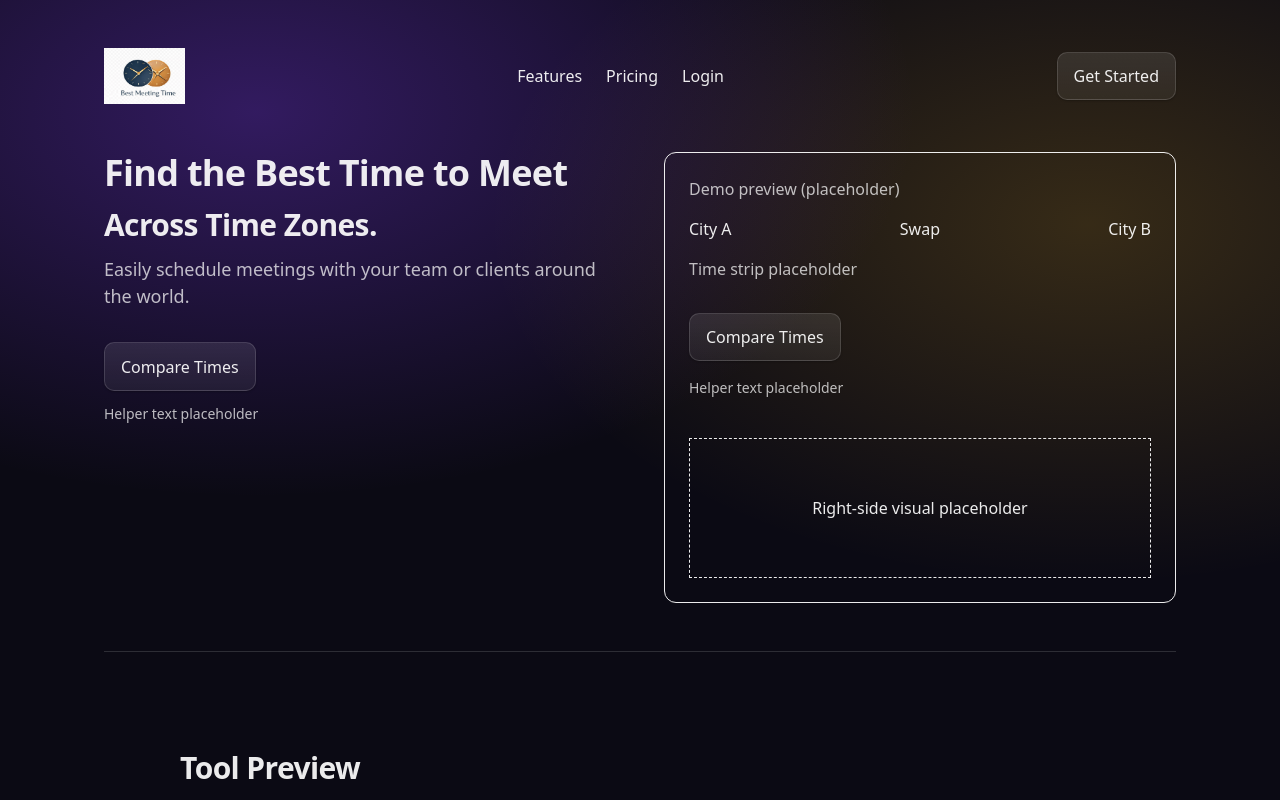
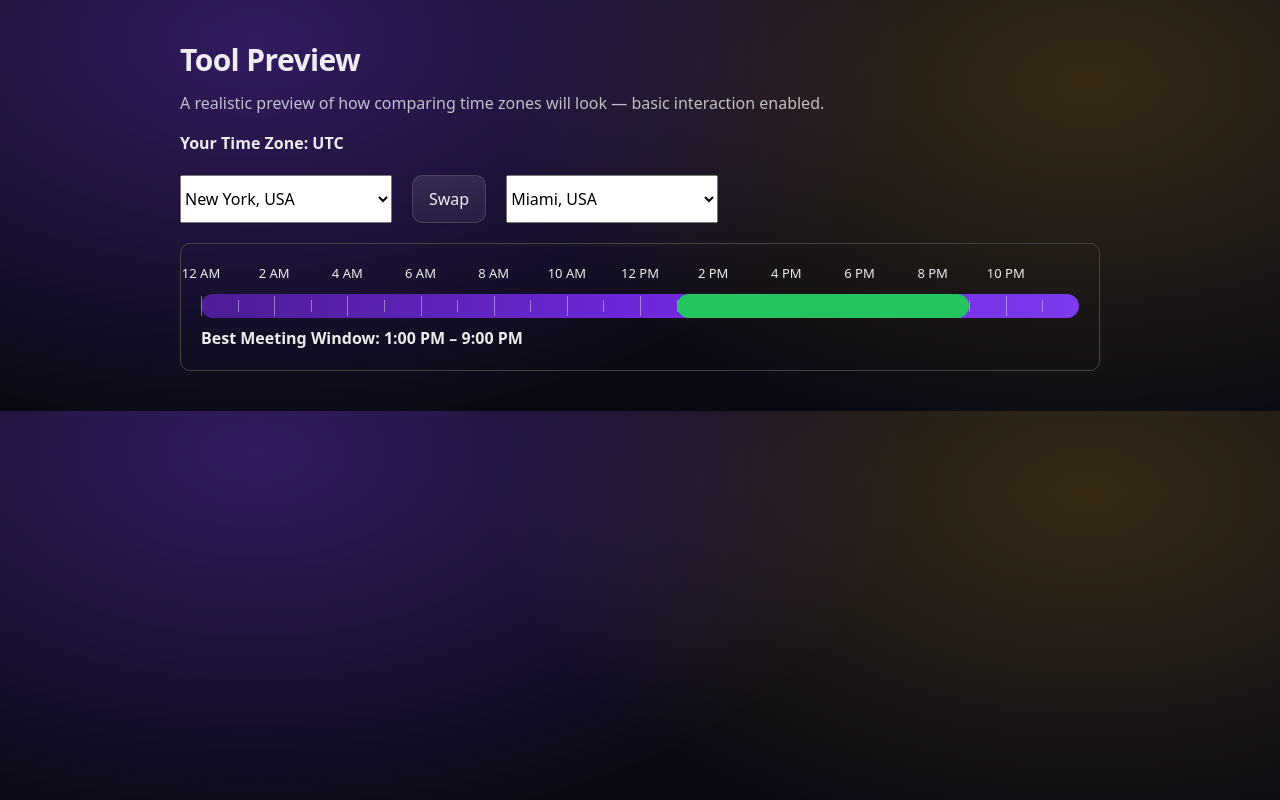
Before and after one commit to techtalk1282/Best-Meeting-Time, a Next.js app: page / in a window 1280 px wide. Shown: the top 800 px of the page. Built offline with nearby package versions, Linux system fonts and the light colour scheme.

Commit message:
fix(ui): restore stable page wiring with hero disabled

```diff
--- a/app/page.tsx
+++ b/app/page.tsx
@@ -2,7 +2,6 @@
 // PURPOSE: Wire layout slots ONLY. No logic, no state.
 
 import LayoutShell from "./ui/LayoutShell";
-import HeroSection from "./ui/HeroSection";
 import ToolPreviewSection from "./ui/ToolPreviewSection";
 import PremiumFeaturesSection from "./ui/PremiumFeaturesSection";
 import BonusFeaturesSection from "./ui/BonusFeaturesSection";
@@ -11,7 +10,7 @@ import FooterSection from "./ui/FooterSection";
 export default function HomePage() {
   return (
     <LayoutShell
-      hero={<HeroSection />}
+      hero={null}
       toolPreview={<ToolPreviewSection />}
       premiumFeatures={<PremiumFeaturesSection />}
       bonusFeatures={<BonusFeaturesSection />}
```
